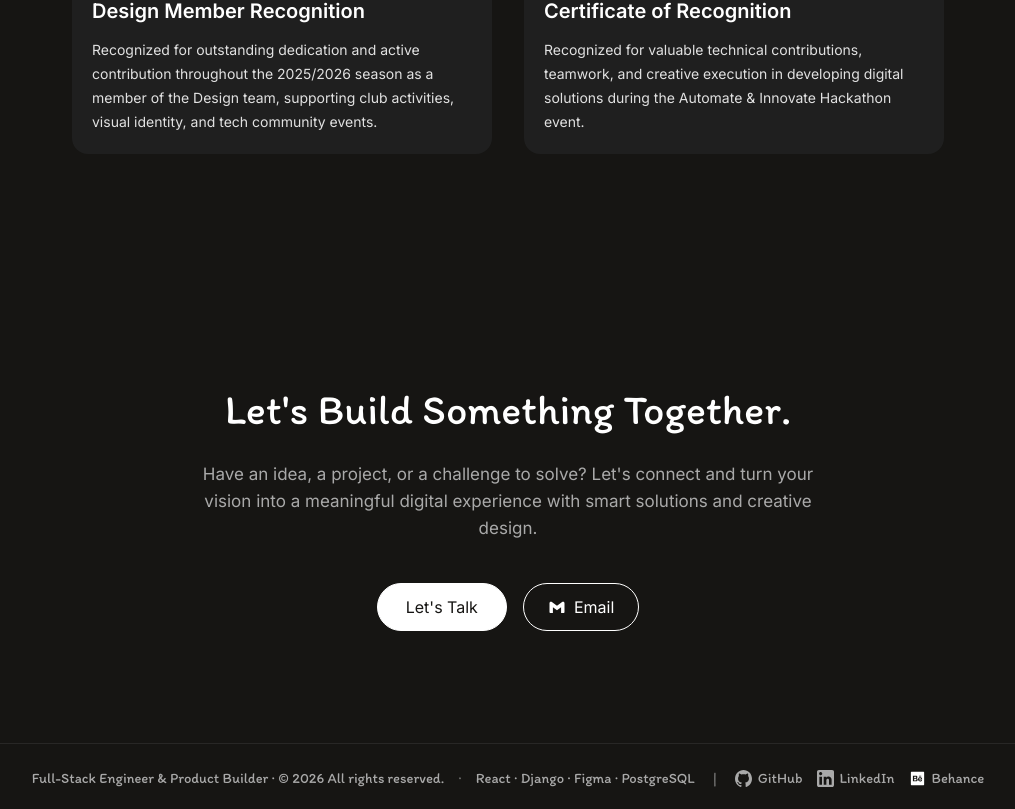
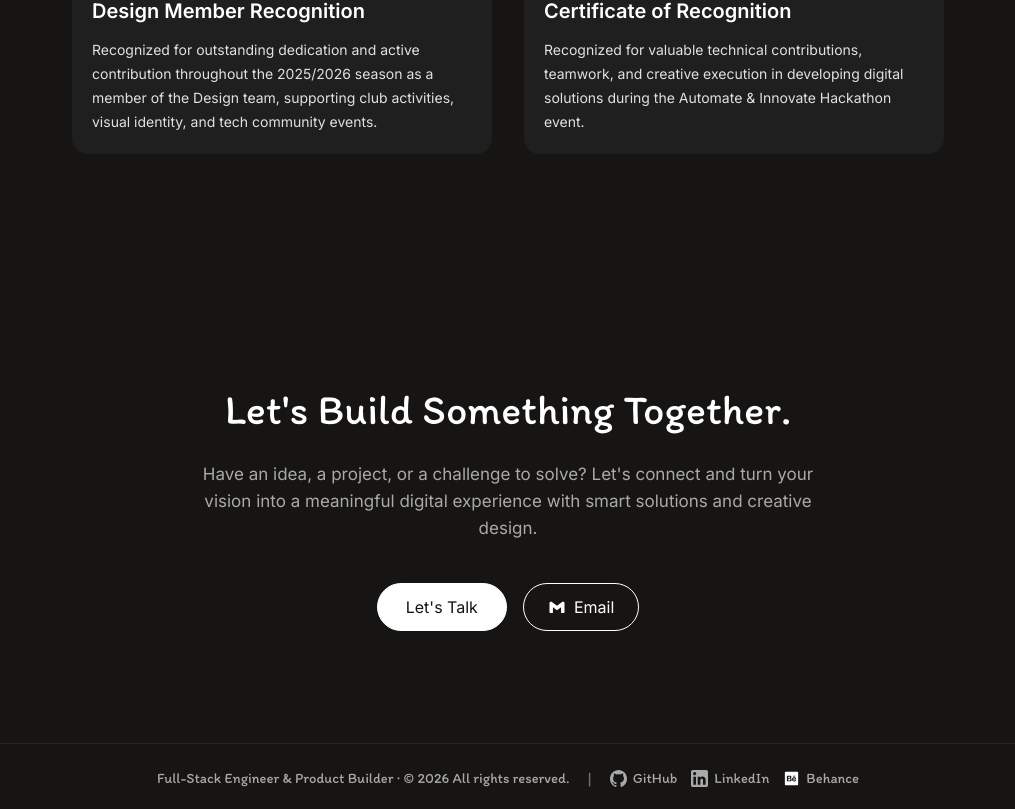
Before and after one commit to lo-ucif/lo__ucif-portfolio, a React (Vite) app: page / in a window 1280 px wide. Shown: the part 8257-9066 px from the top of the page, without its empty margins (132-1147 px from the left). Built offline with nearby package versions, Linux system fonts and the light colour scheme; a web font is replaced by a local one.

Commit message:
fix(footer): remove tech stack items from footer

```diff
--- a/src/components/layout/SiteFooter.tsx
+++ b/src/components/layout/SiteFooter.tsx
@@ -9,15 +9,12 @@ export function SiteFooter() {
       {/* Phone Mode (< 640px) */}
       <div className="flex sm:hidden flex-col items-center justify-center gap-1.5 text-center px-4">
         <span className="text-[13.5px] text-[#A9A9A9]">{t.footer.role}</span>
-        <span className="text-[13px] text-[#8491A0]">{t.footer.stack}</span>
         <span className="text-[12px] text-[#6B7280]">{t.footer.rights}</span>
       </div>
 
       {/* Desktop Mode (>= 640px) */}
       <div className="hidden sm:flex mx-auto w-full max-w-7xl flex-wrap items-center justify-center gap-x-3.5 gap-y-2 text-center text-[13.5px] sm:text-[14.5px] text-[#A9A9A9]">
         <span>{t.footer.role} · {t.footer.rights}</span>
-        <span className="text-[#A9A9A9]/60">·</span>
-        <span>{t.footer.stack}</span>
         <span className="text-[#A9A9A9]/60 mx-1">|</span>
         <a
           href="https://github.com/lo-ucif"
```
